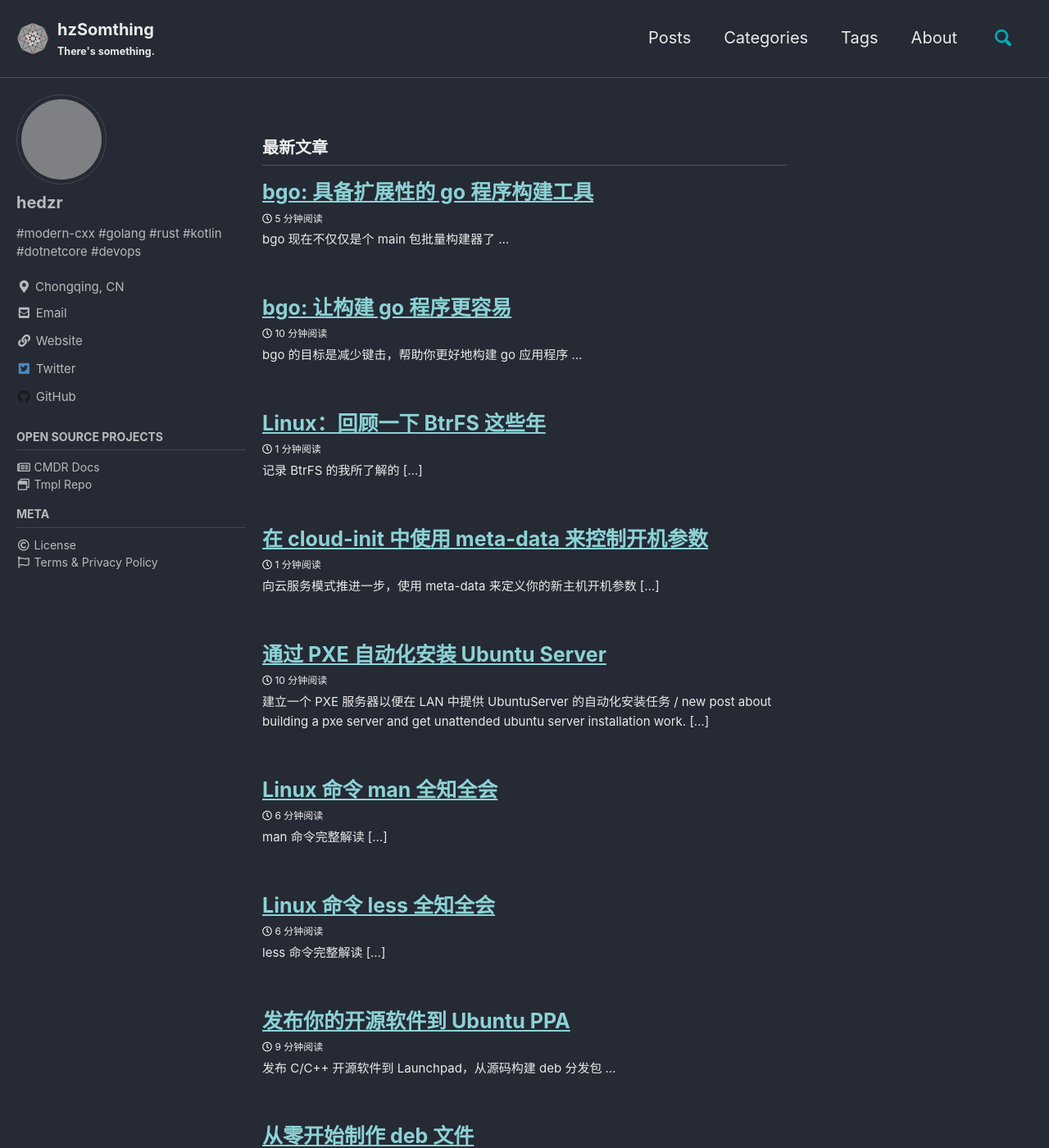
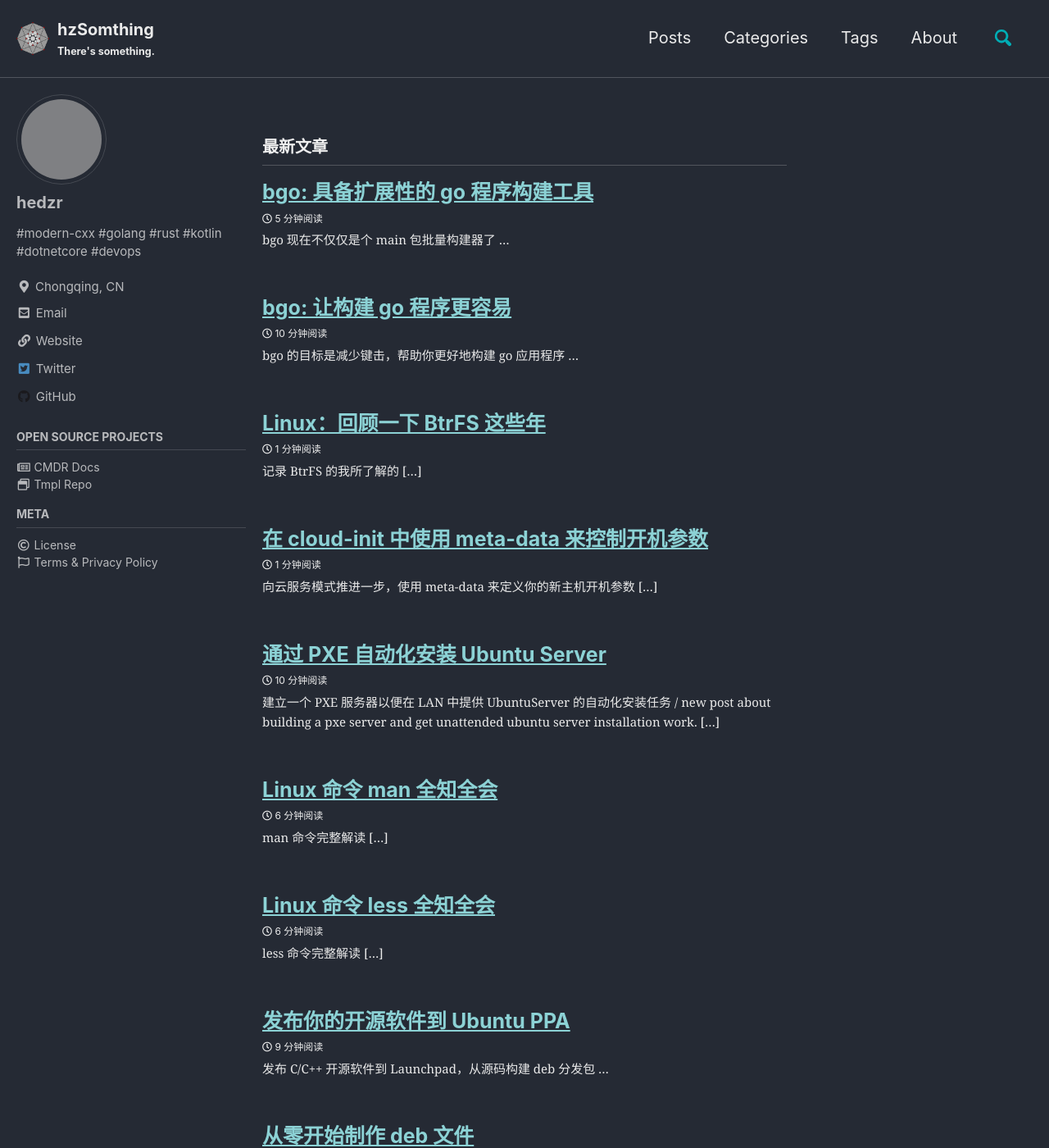
Before and after one commit to hedzr/hedzr.github.io, a Jekyll site: the page built from index.html, in a window 1280 px wide and 1400 px high. Shown: the whole window at 82% size. Built offline with Jekyll 4.4.1, drawn with Linux system fonts in a browser that asks for light colours; cached includes are drawn as plain includes; some web fonts are replaced; the list of posts is cut into pages by our own code; grey boxes are pictures that could not be loaded.

Commit message:
back to Georgia & Merriweather

```diff
--- a/_includes/head/custom.html
+++ b/_includes/head/custom.html
@@ -2,8 +2,9 @@
 
 <link rel="preconnect" href="https://fonts.googleapis.com">
 <link rel="preconnect" href="https://fonts.gstatic.com" crossorigin>
-<link href="https://fonts.googleapis.com/css2?family=Abhaya+Libre:wght@400;500;600;700;800&family=Alegreya:ital,wght@0,400;0,500;0,600;0,700;0,800;0,900;1,400;1,500;1,600;1,700;1,800;1,900&family=Gayathri:wght@100;400;700&family=Merriweather:ital,wght@0,300;0,400;0,700;0,900;1,300;1,400;1,700;1,900&family=Overpass:ital,wght@0,100;0,200;0,300;0,400;0,500;0,600;0,700;1,100;1,200;1,300;1,400;1,500;1,600;1,700&family=Playfair+Display:ital,wght@0,400;0,500;0,600;0,700;0,800;0,900;1,400;1,500;1,600;1,700;1,800;1,900&display=swap" rel="stylesheet">
+<link href="https://fonts.googleapis.com/css2?family=Gayathri:wght@100;400;700&family=Merriweather:ital,wght@0,300;0,400;0,700;0,900;1,300;1,400;1,700;1,900&family=Overpass:ital,wght@0,100;0,200;0,300;0,400;0,500;0,600;0,700;1,100;1,200;1,300;1,400;1,500;1,600;1,700&family=Playfair+Display:ital,wght@0,400;0,500;0,600;0,700;0,800;0,900;1,400;1,500;1,600;1,700;1,800;1,900&display=swap" rel="stylesheet">
 <!--
+  family=Abhaya+Libre:wght@400;500;600;700;800&family=Alegreya:ital,wght@0,400;0,500;0,600;0,700;0,800;0,900;1,400;1,500;1,600;1,700;1,800;1,900&family=Cormorant+Garamond:ital,wght@0,300;0,400;0,500;0,600;0,700;1,300;1,400;1,500;1,600;1,700&
   @import url('https://fonts.googleapis.com/css2?family=Gayathri:wght@100;400;700&family=Merriweather:ital,wght@0,300;0,400;0,700;0,900;1,300;1,400;1,700;1,900&family=Overpass:ital,wght@0,100;0,200;0,300;0,400;0,600;0,700;0,800;0,900;1,100;1,200;1,300;1,400;1,600;1,700;1,800;1,900&family=Playfair+Display:ital,wght@0,400;0,500;0,600;0,700;0,800;0,900;1,400;1,500;1,600;1,700;1,800;1,900&display=swap');
 -->
 
--- a/_sass/minimal-mistakes/_variables.scss
+++ b/_sass/minimal-mistakes/_variables.scss
@@ -38,8 +38,18 @@
 Arapey
 Bitter
 
+font-family: 'Abhaya Libre', serif;
+font-family: 'Alegreya', serif;
+font-family: 'Cormorant Garamond', serif;
+font-family: 'Gayathri', sans-serif;
+font-family: 'Merriweather', serif;
+font-family: 'Old Standard TT', serif;
+font-family: 'Overpass', sans-serif;
+font-family: 'Playfair Display', serif;
+'Abhaya Libre', 'Alegreya',
+
 */
-$serif: 'Playfair Display', 'Merriweather', 'Abhaya Libre', 'Alegreya', Georgia, Times, serif !default;
+$serif: 'Playfair Display', 'Merriweather', Georgia, Times, serif !default;
 $sans-serif: -apple-system, BlinkMacSystemFont, 'Gayathri', "Roboto", "Segoe UI",
   "Helvetica Neue", "Lucida Grande", Arial, sans-serif !default;
 $monospace: 'Overpass Mono', 'Cascadia Code', 'Liga Cousine', 'Overpass', Monaco, Consolas, "Lucida Console", 'Andale Mono', Consolas, monospace !default;
@@ -55,8 +65,8 @@
 $calisto: "Calisto MT", serif !default;
 $garamond: Garamond, serif !default;
 
-$global-font-family: 'Gayathri', $sans-serif !default;
-$header-font-family: 'Playfair Display', $sans-serif !default;
+$global-font-family: Georgia, $sans-serif !default;
+$header-font-family: 'Merriweather', 'Playfair Display', $sans-serif !default;
 $caption-font-family: 'Merriweather', $serif !default;
 
 /* type scale */
```
